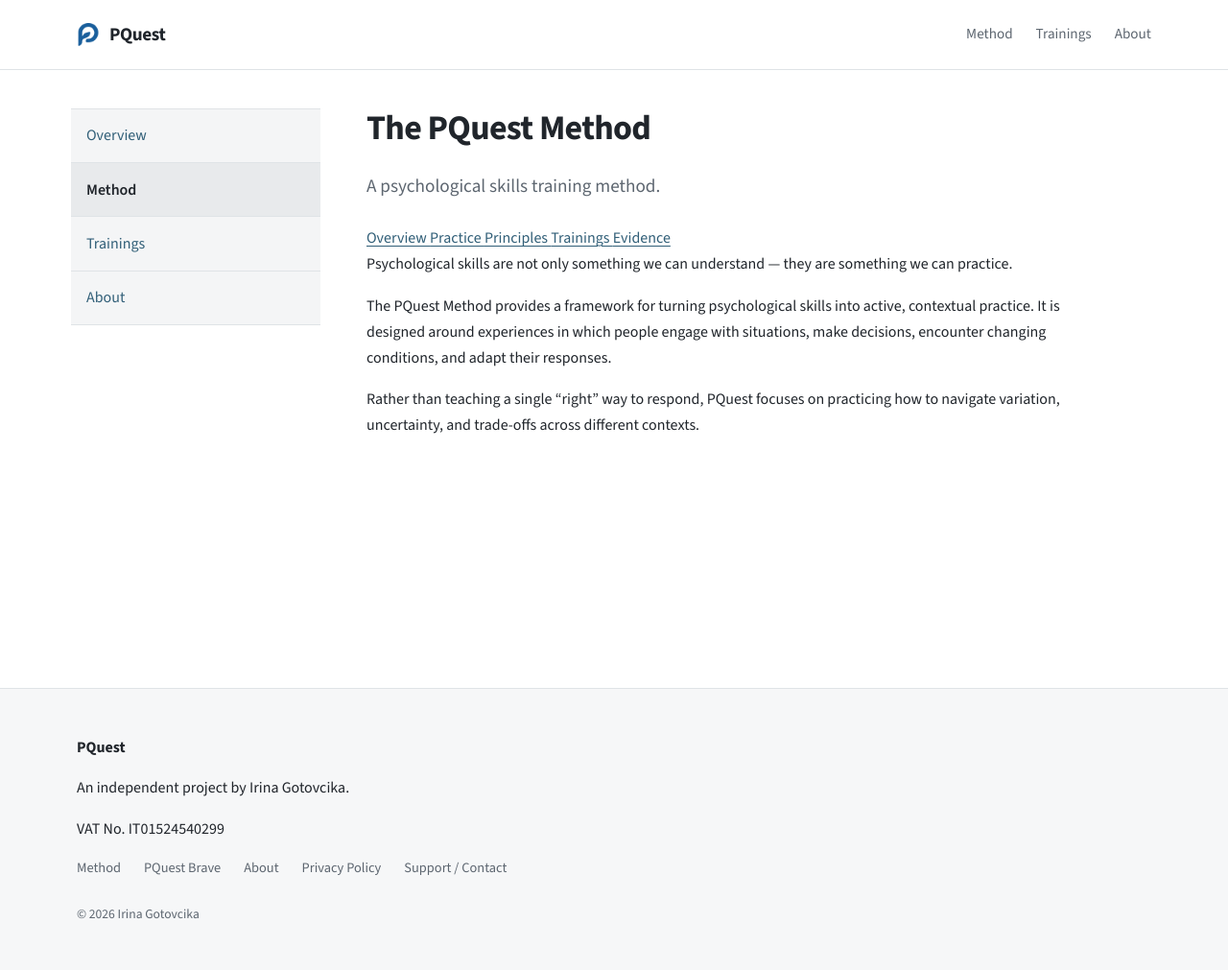
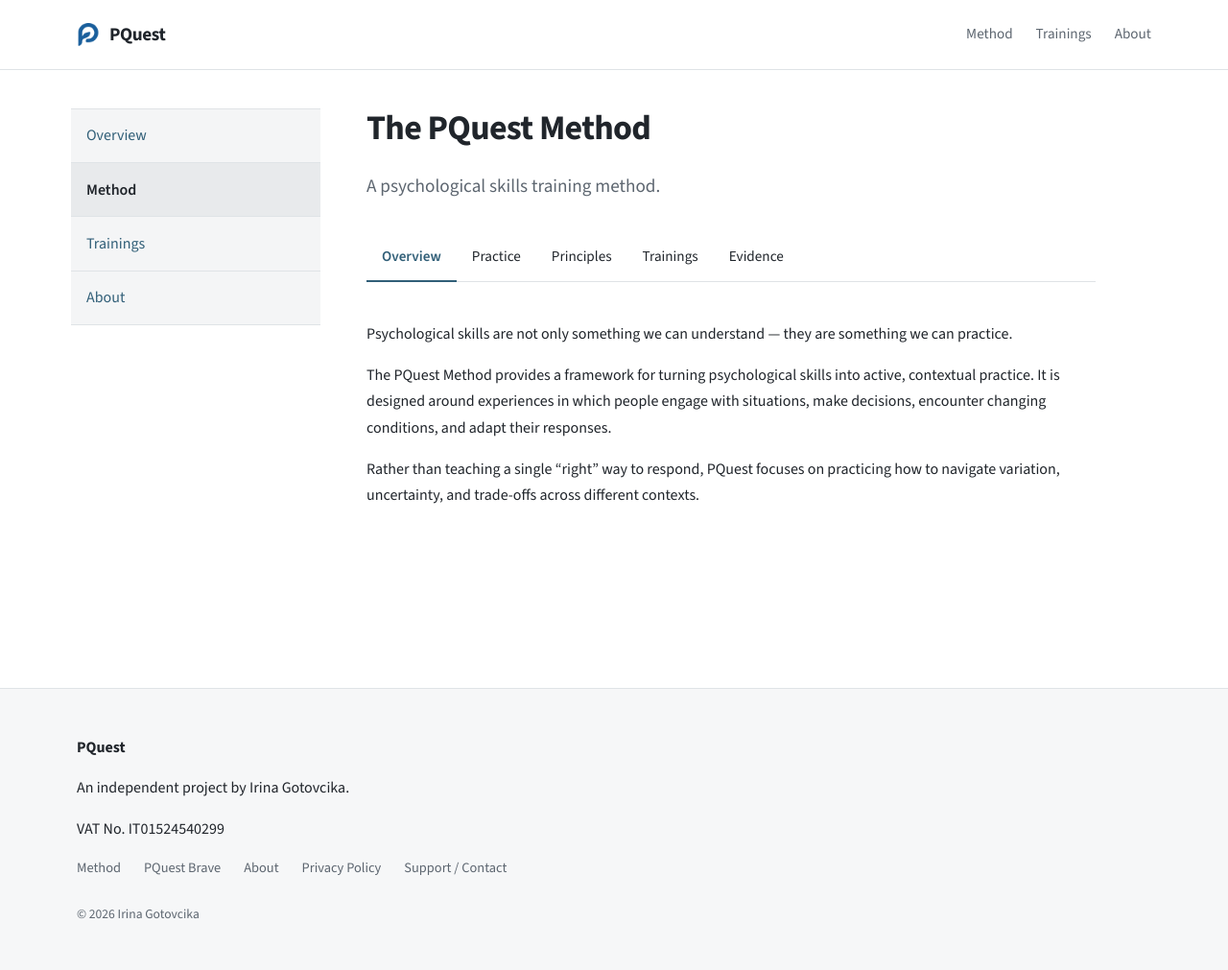
Before and after one commit to irinagotovcika/pquest.eu, a Jekyll site: the page built from method/index.md, in a window 1280 px wide. Shown: the whole page at 96% size. Built offline with Jekyll 4.4.1, drawn with Linux system fonts in a browser that asks for light colours.

Commit message:
Update main.css

```diff
--- a/assets/css/main.css
+++ b/assets/css/main.css
@@ -403,3 +403,33 @@ a:focus-visible {
     font-size: 2rem;
   }
 }
+
+/* Method section navigation */
+
+.method-nav {
+  display: flex;
+  gap: 0;
+  margin: 2rem 0 2.5rem;
+  border-bottom: 1px solid var(--color-border);
+}
+
+.method-nav-link {
+  display: block;
+  padding: 0.75rem 1rem;
+  color: var(--color-text);
+  text-decoration: none;
+  font-size: 0.95rem;
+  font-weight: 500;
+  border-bottom: 2px solid transparent;
+  margin-bottom: -1px;
+}
+
+.method-nav-link:hover {
+  color: var(--color-accent);
+}
+
+.method-nav-link.active {
+  color: var(--color-accent);
+  border-bottom-color: var(--color-accent);
+  font-weight: 600;
+}
```
